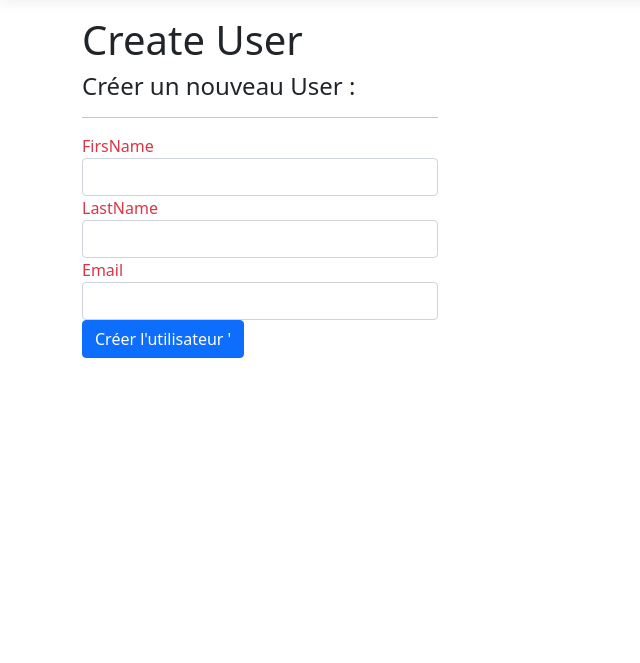
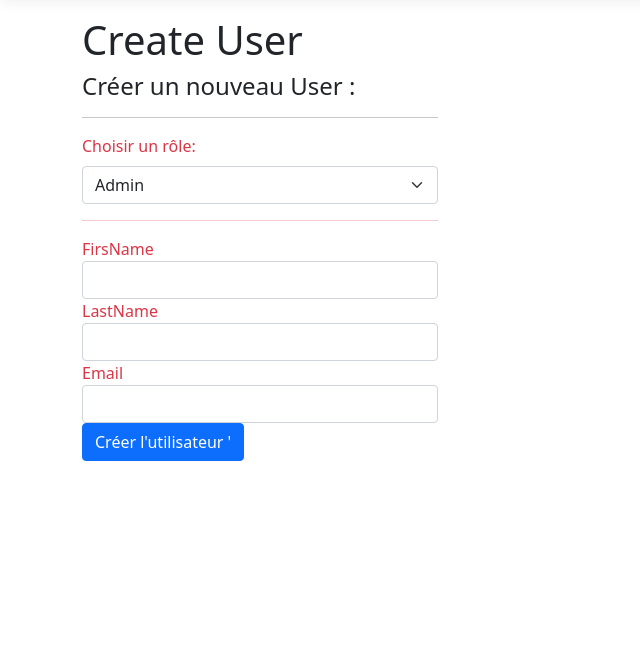
Before and after one commit to damsrv/IBFormation-QuizzAppFilRouge, an ASP.NET Core app: page /User/CreateUser in a window 1280 px wide. Shown: the part 57-720 px from the top of the page, without its empty margins (0-640 px from the left). Run offline with ASP.NET Core 8, Linux system fonts and the light colour scheme; style sheets or scripts are compiled from the project's sources; some libraries are stand-ins or nearby versions.

Commit message:
Commit du 01/02/2023 Ajout du dropdown avec les roles

```diff
--- a/QuizzAppFilRouge/Controllers/UserController.cs
+++ b/QuizzAppFilRouge/Controllers/UserController.cs
@@ -72,6 +72,9 @@ namespace QuizzAppFilRouge.Controllers
                 {
                     // Créer le User dans la table UserInfo
                     createUserInfo(identityUser, viewModelUser);
+
+                    // TOTO : Créer le role correspondant
+
                     return RedirectToAction("Index");
                 }
             }
@@ -98,6 +101,12 @@ namespace QuizzAppFilRouge.Controllers
 
         }
 
+        public void createUserRole  ()
+        {
+
+
+        }
+
         /**
          * Créer l'objet UserInfo qui va aller peupler la table UserInfo
          */
--- a/QuizzAppFilRouge/Models/CreateUserViewModel.cs
+++ b/QuizzAppFilRouge/Models/CreateUserViewModel.cs
@@ -18,7 +18,9 @@ namespace QuizzAppFilRouge.Models
         [Required(ErrorMessage = "Veuillez entrer votre Email")]
         public string Email { get; set; }
 
-        public IdentityRole Role { get; set; }
+        // Mettre une string et non un IdentityRole
+        // car ce qui est donné par le ViewModel est une string
+        public string RoleName { get; set; }
 
     }
 }
--- a/QuizzAppFilRouge/Views/User/CreateUser.cshtml
+++ b/QuizzAppFilRouge/Views/User/CreateUser.cshtml
@@ -1,6 +1,6 @@
 @using Microsoft.AspNetCore.Identity;
 @model CreateUserViewModel;
-
+@using QuizzAppFilRouge.Data
 
 @{
     ViewData["Title"] = "Create User";
@@ -12,13 +12,29 @@
 
     <div class="col-md-4">
 
+
+
+
+
         <form method="post">
             <h4>Créer un nouveau User : </h4>
 
             <hr />
 
+
+
             <div asp-validation-summary="All" class="text-danger">
                 <div class="form-group">
+
+                    <label asp-for="RoleName" class="form-label">Choisir un rôle:</label>
+                    <select asp-for="RoleName" class="form-select" >
+                        @foreach (EnumRoles role in Enum.GetValues(typeof(EnumRoles)))
+                        {
+                                    <option value="@role">@role</option>
+                        }
+                    </select>
+                    <span asp-validation-for="RoleName" class="text-danger"></span>
+                    <hr />
                     <label asp-for="FirsName"> FirsName </label>
                     <input asp-for="FirsName" class="form-control" />
                     <span asp-validation-for="FirsName" class="text-danger"></span>
--- a/QuizzAppFilRouge/Views/User/GetUserList.cshtml
+++ b/QuizzAppFilRouge/Views/User/GetUserList.cshtml
@@ -8,8 +8,6 @@
 
     </br>
     </br>
-
-    <h1>@EnumRoles.Recruiter</h1>
 
 
 @{
```
